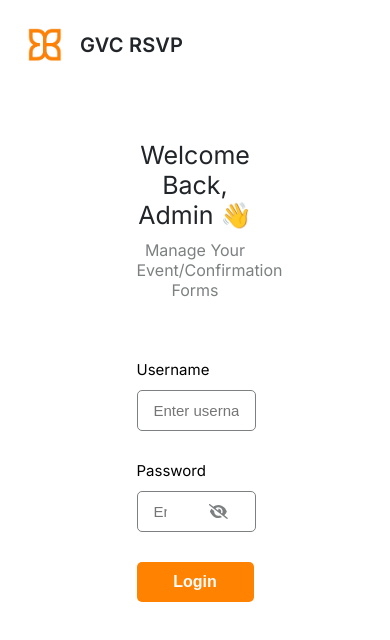
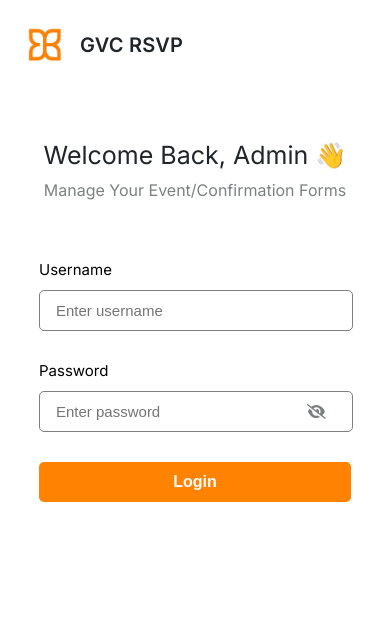
Before and after one commit to ashaytiwari/gvc-confirmation-app-frontend, a Next.js app: page / in a window 390 px wide. Shown: the top 640 px of the page. Built offline with nearby package versions, Linux system fonts and the light colour scheme.

Commit message:
ui: made login page responsive

```diff
--- a/src/app/page.module.scss
+++ b/src/app/page.module.scss
@@ -1,3 +1,5 @@
+@import '@/styles/mediaQuery.scss';
+
 #loginMain {
   display: flex;
   flex-direction: column;
@@ -54,3 +56,19 @@
   }
 
 }
+
+@include medium-screen {
+  #loginMain {
+    .loginFormContainer {
+      width: 50%;
+    }
+  }
+}
+
+@include small-screen {
+  #loginMain {
+    .loginFormContainer {
+      width: 80%;
+    }
+  }
+}
--- /dev/null
+++ b/src/styles/mediaQuery.scss
@@ -0,0 +1,23 @@
+@mixin small-screen {
+  @media (max-width: 500px) {
+    @content;
+  }
+}
+
+@mixin mini-screen {
+  @media (max-width: 700px) {
+    @content;
+  }
+}
+
+@mixin medium-screen {
+  @media (max-width: 900px) {
+    @content;
+  }
+}
+
+@mixin large-screen {
+  @media (max-width: 1200px) {
+    @content;
+  }
+}
```
Also changed, not shown: 1 other file (tests, documents, lock files or other folders).
